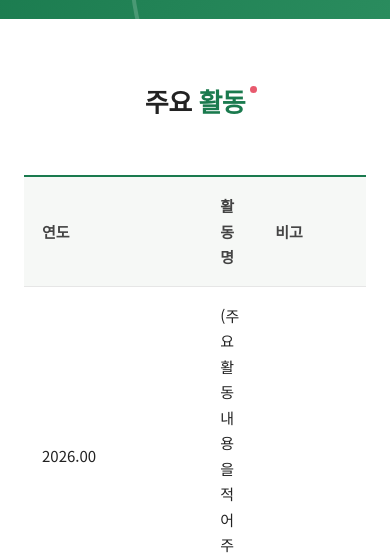
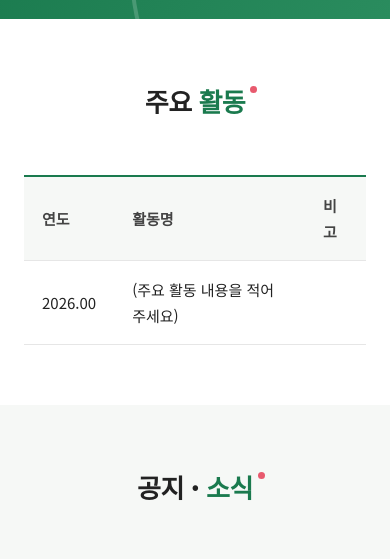
Before and after one commit to DaeguPsychology/clinicalpsy, a plain HTML site: page activities.html in a window 390 px wide. Shown: the part 241-800 px from the top of the page. Drawn offline with Linux system fonts and the light colour scheme.

Commit message:
Add files via upload

```diff
--- a/activities.html
+++ b/activities.html
@@ -27,13 +27,13 @@
     <div class="sec-head"><h2>주요 <span class="g">활동</span></h2></div>
     <table class="notice-table">
       <thead>
-        <tr><th style="width:210px;white-space:nowrap">연도</th><th>활동명</th><th style="width:130px">비고</th></tr>
+        <tr><th class="yr">연도</th><th>활동명</th><th class="rem">비고</th></tr>
       </thead>
       <tbody>
         <tr>
-          <td style="white-space:nowrap">2026.00</td>
+          <td class="yr">2026.00</td>
           <td>(주요 활동 내용을 적어주세요)</td>
-          <td>&nbsp;</td>
+          <td class="rem">&nbsp;</td>
         </tr>
         <!-- 활동을 추가하려면 위 <tr> ... </tr> 한 줄을 복사해 아래에 붙여넣으세요. -->
       </tbody>
--- a/layout.js
+++ b/layout.js
@@ -44,7 +44,7 @@
 '      <span class="b-text"><strong>임상심리연구소</strong></span>' +
 '    </a>' +
 '    <nav class="gnb">\n      ' + gnb + '\n    </nav>' +
-'    <button class="burger" onclick="document.querySelector(\'.gnb\').style.display=\'flex\';this.style.display=\'none\'">&#9776;</button>' +
+'    <button class="burger" aria-label="메뉴 열기/닫기" onclick="document.querySelector(\'header\').classList.toggle(\'nav-open\')">&#9776;</button>' +
 '  </div>' +
 '</header>';
 
```
